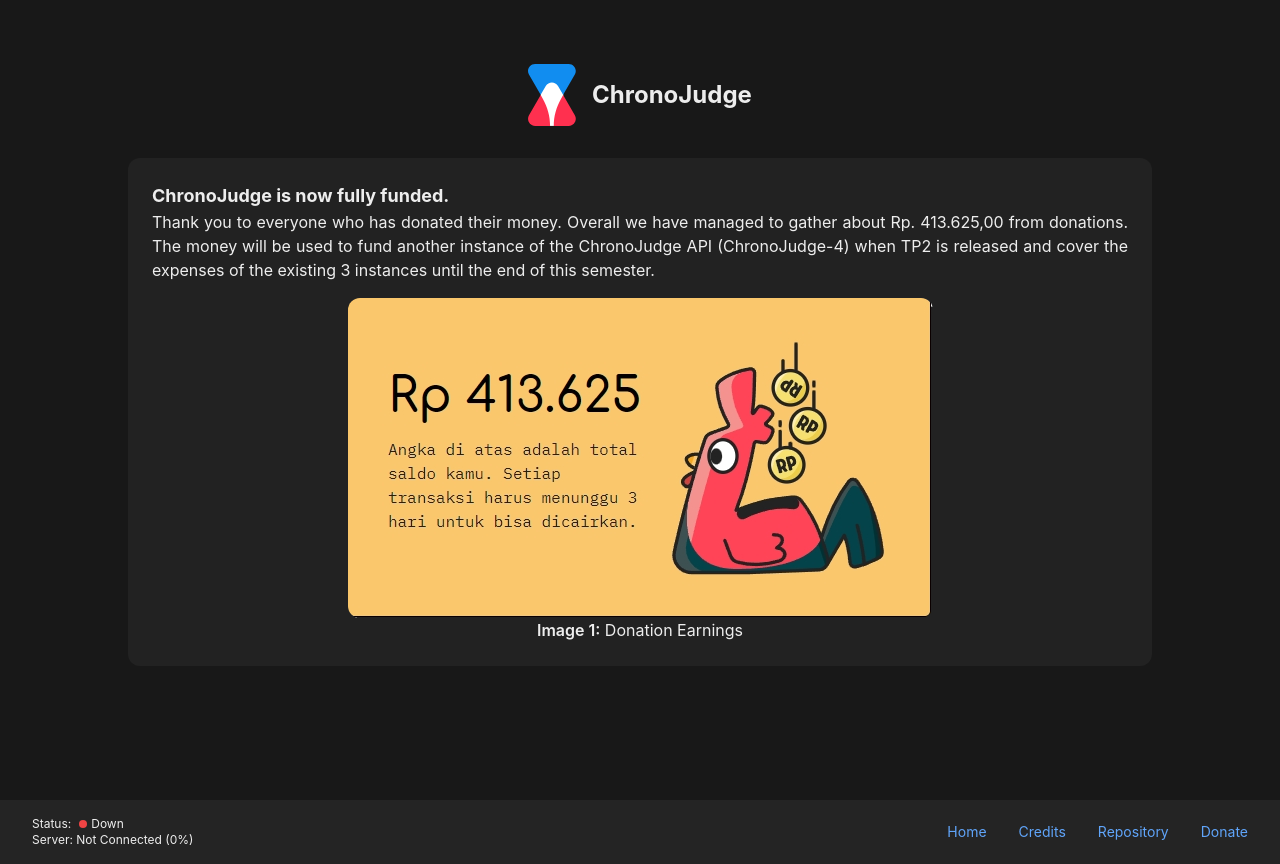
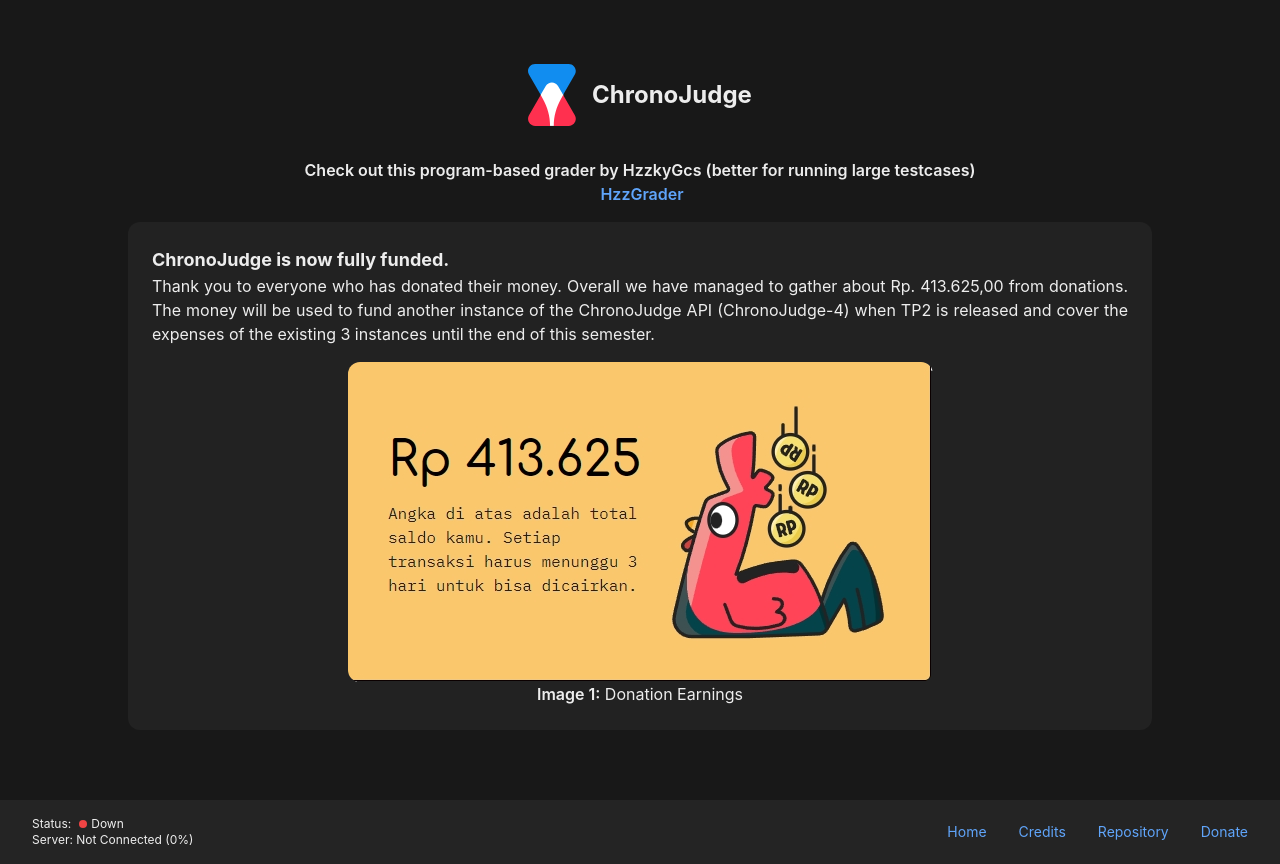
Before and after one commit to Meta502/chronojudge, a Next.js app: page /donate in a window 1280 px wide. Built offline with nearby package versions, Linux system fonts and the light colour scheme; no server answers.

Commit message:
Add link to HzzGrader

```diff
--- a/components/General/Header.tsx
+++ b/components/General/Header.tsx
@@ -1,11 +1,22 @@
 import React from "react";
 import Chronos from "./Chronos";
+import Link from "./Link";
 
 const Header = () => (
-  <div className="w-full mx-auto max-w-5xl flex items-center justify-center mb-4">
-    <Chronos />
-    <h1 className="font-bold text-2xl ml-4">ChronoJudge</h1>
-  </div>
+  <>
+    <div className="w-full mx-auto max-w-5xl flex items-center justify-center mb-4">
+      <Chronos />
+      <h1 className="font-bold text-2xl ml-4">ChronoJudge</h1>
+    </div>
+    <p className="mx-auto font-semibold text-center">
+      Check out this program-based grader by HzzkyGcs (better for running large
+      testcases)
+      <br />
+      <Link target="_blank" href="https://github.com/Hzzkygcs/SDA/releases/">
+        HzzGrader
+      </Link>
+    </p>
+  </>
 );
 
 export default Header;
```
